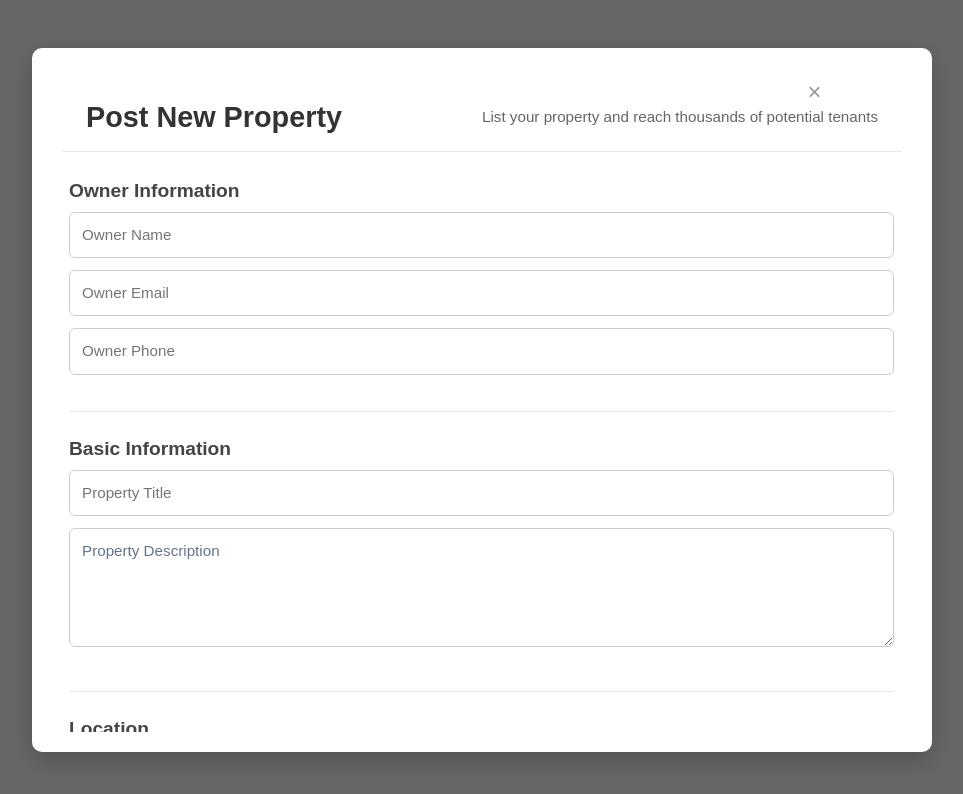
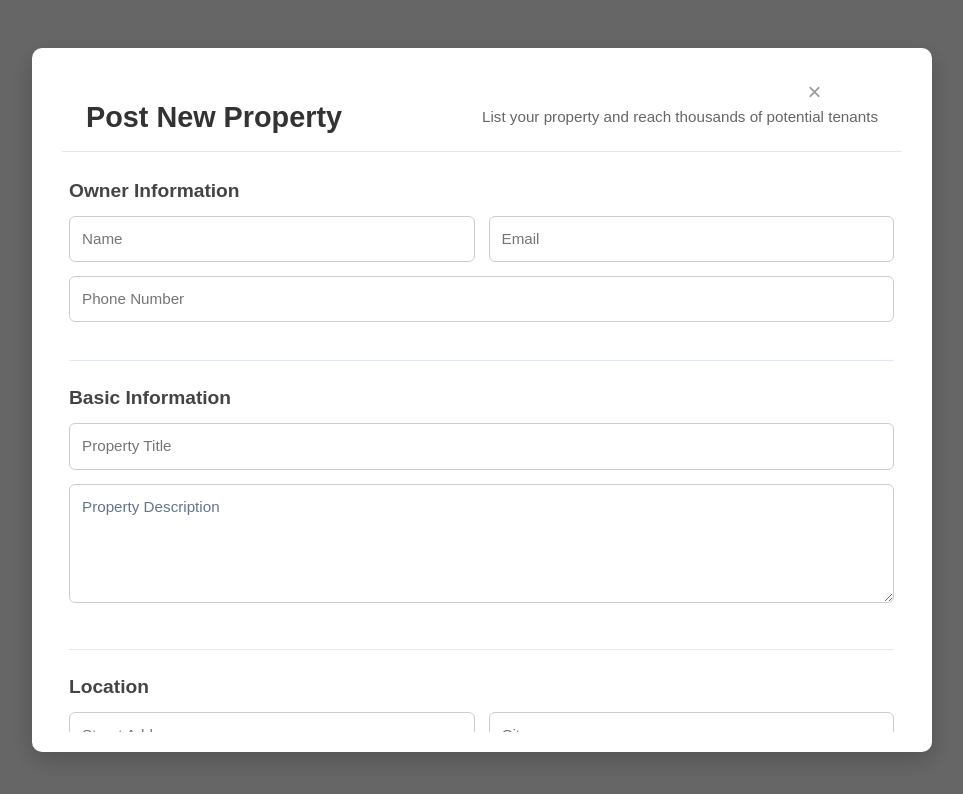
Before and after one commit to IT-Alliance-Tech/TO-frontend, a React (Vite) app: page /properties/post in a window 1280 px wide. Shown: the top 794 px of the page, without its empty margins (158-1121 px from the left). Built offline with nearby package versions, Linux system fonts and the light colour scheme.

Commit message:
updated post property page

```diff
--- a/src/components/pages/Admin/PostProperty.css
+++ b/src/components/pages/Admin/PostProperty.css
@@ -1,5 +1,3 @@
-/* PostProperty.css */
-
 /* Overlay background */
 .auth-overlay {
   position: fixed;
@@ -81,7 +79,7 @@
 .section-title {
   font-size: 1.2rem;
   font-weight: 600;
-  margin-bottom: 10px;
+  margin-bottom: 14px !important;
   color: #444;
 }
 
@@ -91,13 +89,13 @@
   margin-bottom: 10px;
 }
 
-/* Inputs and textareas */
+/* Inputs spacing fix */
 .auth-form input,
 .auth-form textarea,
 .auth-form select {
   width: 100%;
   padding: 10px 12px;
-  margin-bottom: 12px;
+  margin-bottom: 14px;  /* spacing between fields */
   border-radius: 6px;
   border: 1px solid #ccc;
   font-size: 0.95rem;
@@ -111,18 +109,38 @@
   border-color: #1976d2;
 }
 
-/* Checkbox labels */
-.form-section label {
-  display: block;
-  margin-bottom: 6px;
-  font-size: 0.95rem;
-  color: #444;
+/* Two column layout with spacing */
+.two-col {
+  display: flex;
+  gap: 14px; /* spacing between the two inputs */
+  margin-bottom: 14px; /* spacing below the row */
 }
 
+.two-col input,
+.two-col select {
+  margin-bottom: 0 !important; /* prevent double spacing */
+}
+
+/* --------- Property Details spacing fix --------- */
+/* Fix spacing between each input in Property Details section */
+.form-section .two-col .col input,
+.form-section .two-col .col select,
+.form-section .two-col .col textarea {
+  margin-bottom: 14px !important; /* same spacing as Location/Owner Info */
+}
+
+/* Maps row */
+.maps-row {
+  display: flex;
+  gap: 10px;
+  margin-bottom: 14px;
+}
+
+/* Checkbox labels */
 .amenities-grid {
   display: flex;
   flex-wrap: wrap;
-  gap: 10px;
+  gap: 12px;
 }
 
 .amenities-grid label {
@@ -132,6 +150,7 @@
   cursor: pointer;
   font-size: 0.9rem;
   color: #333;
+  margin-bottom: 6px; /* spacing between rows */
 }
 
 .amenities-grid input[type="checkbox"] {
@@ -186,11 +205,6 @@
   font-size: 0.9rem;
 }
 
-.auth-error span {
-  margin-right: 6px;
-  font-size: 1.1rem;
-}
-
 /* Buttons */
 .auth-form button[type="submit"] {
   padding: 12px 0;
@@ -207,19 +221,3 @@
 .auth-form button[type="submit"]:hover {
   background: #1565c0;
 }
-
-.auth-form button[type="button"] {
-  padding: 6px 12px;
-  border-radius: 6px;
-  border: 1px solid #1976d2;
-  background: #fff;
-  color: #1976d2;
-  cursor: pointer;
-  font-size: 0.9rem;
-  transition: all 0.2s;
-}
-
-.auth-form button[type="button"]:hover {
-  background: #1976d2;
-  color: #fff;
-}
--- a/src/components/pages/Admin/PostProperty.jsx
+++ b/src/components/pages/Admin/PostProperty.jsx
@@ -7,7 +7,6 @@ import { uploadFile, generateFileName } from '../../../config/supabase';
 import { handleApiError, getErrorMessage, validateApiResponse } from '../../../utils/errorHandler';
 import Compressor from 'compressorjs';
 import './PostProperty.css';
-
 
 const PostProperty = ({ onSuccess }) => {
   const { token } = useAuth();
@@ -231,9 +230,13 @@ const PostProperty = ({ onSuccess }) => {
           {/* Owner Info */}
           <div className="form-section">
             <h3 className="section-title">Owner Information</h3>
-            <input type="text" name="name" value={formData.owner.name} onChange={handleInputChange} placeholder="Owner Name" required />
-            <input type="email" name="email" value={formData.owner.email} onChange={handleInputChange} placeholder="Owner Email" required />
-            <input type="text" name="phone" value={formData.owner.phone} onChange={handleInputChange} placeholder="Owner Phone" required />
+
+            <div className="two-col">
+              <input type="text" name="name" value={formData.owner.name} onChange={handleInputChange} placeholder="Name" required />
+              <input type="email" name="email" value={formData.owner.email} onChange={handleInputChange} placeholder="Email" required />
+            </div>
+
+            <input type="text" name="phone" value={formData.owner.phone} onChange={handleInputChange} placeholder="Phone Number" required />
           </div>
 
           {/* Basic Info */}
@@ -243,53 +246,94 @@ const PostProperty = ({ onSuccess }) => {
             <textarea name="description" value={formData.description} onChange={handleInputChange} placeholder="Property Description" rows="4" required />
           </div>
 
-          {/* Location Info */}
+          {/* Location */}
           <div className="form-section">
             <h3 className="section-title">Location</h3>
+
+            <div className="two-col">
               <input type="text" name="address" value={formData.location.address} onChange={handleLocationChange} placeholder="Street Address" required />
               <input type="text" name="city" value={formData.location.city} onChange={handleLocationChange} placeholder="City" required />
+            </div>
+
+            <div className="two-col">
               <input type="text" name="state" value={formData.location.state} onChange={handleLocationChange} placeholder="State" required />
               <input type="text" name="country" value={formData.location.country} onChange={handleLocationChange} placeholder="Country" required />
-            <input type="text" name="pincode" value={formData.location.pincode} onChange={handleLocationChange} placeholder="Pincode" required />
-            <input type="url" name="googleMapsLink" value={formData.location.googleMapsLink} onChange={handleGoogleMapsLinkPaste} placeholder="Google Maps Link (Optional)" />
-            <button type="button" onClick={openGoogleMaps}>Open in Maps</button>
             </div>
 
-          {/* Property Details */}
+            <input type="text" name="pincode" value={formData.location.pincode} onChange={handleLocationChange} placeholder="Pincode" required />
+
+            <div className="maps-row">
+              <input type="url" name="googleMapsLink" value={formData.location.googleMapsLink} onChange={handleGoogleMapsLinkPaste} placeholder="Google Maps Link (Optional)" />
+              <button type="button" onClick={openGoogleMaps}>Open Maps</button>
+            </div>
+          </div>
+
+          {/* Property Details (2 column layout) */}
           <div className="form-section">
             <h3 className="section-title">Property Details</h3>
+
+            <div className="two-col">
+              {/* Left side */}
+              <div className="col">
                 <select name="propertyType" value={formData.propertyType} onChange={handleInputChange}>
                   <option value="apartment">Apartment</option>
                   <option value="house">House</option>
                   <option value="condo">Condo</option>
                   <option value="villa">Villa</option>
                 </select>
+
+                <input type="number" name="bedrooms" value={formData.bedrooms} onChange={handleInputChange} placeholder="Bedrooms" required />
+
+                <input type="number" name="bathrooms" value={formData.bathrooms} onChange={handleInputChange} placeholder="Bathrooms" required />
+              </div>
+
+              {/* Right side */}
+              <div className="col">
                 <input type="number" name="area" value={formData.area} onChange={handleInputChange} placeholder="Area (sq ft)" required />
-            <input type="number" name="bedrooms" value={formData.bedrooms} onChange={handleInputChange} placeholder="Bedrooms" required />
-            <input type="number" name="bathrooms" value={formData.bathrooms} onChange={handleInputChange} placeholder="Bathrooms" required />
+
                 <input type="number" name="rent" value={formData.rent} onChange={handleInputChange} placeholder="Monthly Rent" required />
+
                 <input type="number" name="deposit" value={formData.deposit} onChange={handleInputChange} placeholder="Security Deposit" required />
               </div>
+            </div>
+          </div>
 
-          {/* Amenities */}
+          {/* Amenities (2 rows × 8 items) */}
           <div className="form-section">
             <h3 className="section-title">Amenities</h3>
+
+            <div className="amenities-grid">
               {amenitiesList.map(a => (
-              <label key={a}>
-                <input type="checkbox" checked={formData.amenities.includes(a)} onChange={() => handleAmenityToggle(a)} /> {a}
+                <label key={a} className="amenity-item">
+                  <input
+                    type="checkbox"
+                    checked={formData.amenities.includes(a)}
+                    onChange={() => handleAmenityToggle(a)}
+                  />
+                  {a}
                 </label>
               ))}
+            </div>
           </div>
 
           {/* Media Upload */}
           <div className="form-section">
             <h3 className="section-title">Media Upload</h3>
-            <input type="file" multiple accept={[...allowedTypes.images, ...allowedTypes.videos].join(',')} onChange={handleMediaChange} />
+
+            <input
+              type="file"
+              multiple
+              accept={[...allowedTypes.images, ...allowedTypes.videos].join(',')}
+              onChange={handleMediaChange}
+            />
+
             {mediaPreviews.length > 0 && (
               <div className="media-previews">
                 {mediaPreviews.map(p => (
                   <div key={p.id}>
-                    {p.type === 'image' ? <img src={p.url} alt={p.name} /> : <video src={p.url} controls />}
+                    {p.type === 'image'
+                      ? <img src={p.url} alt={p.name} />
+                      : <video src={p.url} controls />}
                     <button type="button" onClick={() => removeMedia(p.id)}>×</button>
                   </div>
                 ))}
@@ -297,7 +341,9 @@ const PostProperty = ({ onSuccess }) => {
             )}
           </div>
 
-          <button type="submit">{uploadingMedia ? 'Uploading Media...' : loading ? 'Posting Property...' : 'Post Property'}</button>
+          <button type="submit">
+            {uploadingMedia ? 'Uploading Media...' : loading ? 'Posting Property...' : 'Post Property'}
+          </button>
         </form>
       </div>
     </div>
```
Lines whose indentation alone changed are shown as unchanged.
